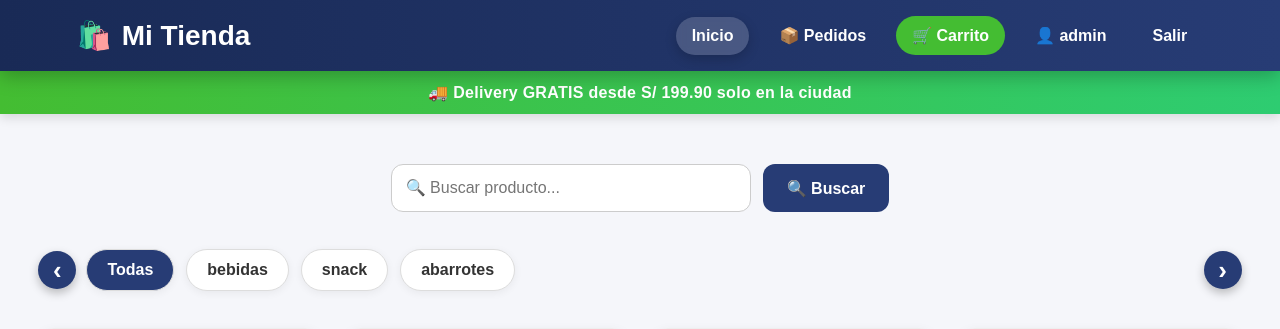
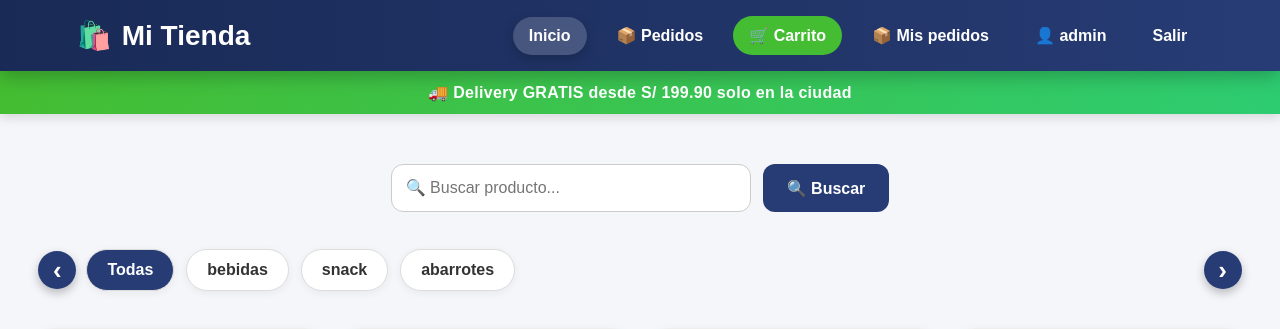
Before and after one commit to edwinsurco/tienda-django, a Django app: page / in a window 1280 px wide. Shown: the top 329 px of the page. Run offline with Django 5.2, Linux system fonts and the light colour scheme; a user stored in the database is signed in; data comes from the database, SQL or seed files in the repository; data that the repository does not hold is empty.

Commit message:
Agregar enlace mis pedidos en header

```diff
--- a/productos/templates/productos/lista_productos.html
+++ b/productos/templates/productos/lista_productos.html
@@ -47,6 +47,10 @@
         </a>
 
         {% if user.is_authenticated %}
+
+        <a href="{% url 'mis_pedidos' %}">
+            📦 Mis pedidos
+        </a>
 
             <a href="#"
                class="usuario-header">
--- a/productos/urls.py
+++ b/productos/urls.py
@@ -93,4 +93,11 @@ urlpatterns = [
         views.logout_cliente,
         name='logout_cliente'
         ),
+
+
+    path(
+        'mis-pedidos/',
+        views.mis_pedidos,
+        name='mis_pedidos'
+        ),
 ]
--- a/productos/views.py
+++ b/productos/views.py
@@ -508,3 +508,23 @@ def logout_cliente(request):
     logout(request)
 
     return redirect('lista_productos')
+
+def mis_pedidos(request):
+
+    if not request.user.is_authenticated:
+        return redirect('login_cliente')
+
+    cliente = Cliente.objects.filter(user=request.user).first()
+
+    pedidos = []
+
+    if cliente:
+        pedidos = Pedido.objects.filter(cliente=cliente).order_by('-fecha')
+
+    return render(
+        request,
+        'productos/mis_pedidos.html',
+        {
+            'pedidos': pedidos
+        }
+    )
```
Also changed, not shown: productos/templates/productos/mis_pedidos.html (added).
